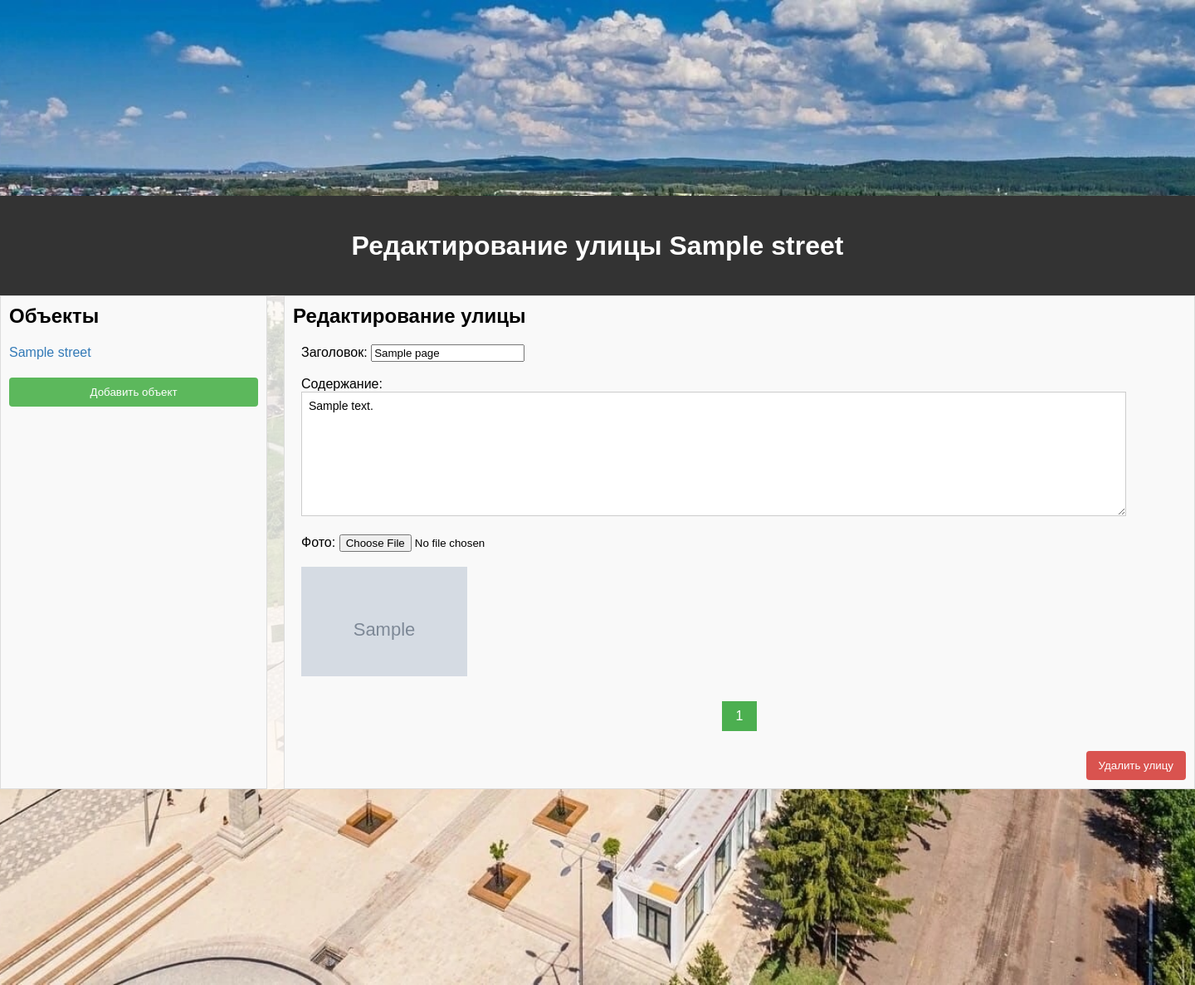
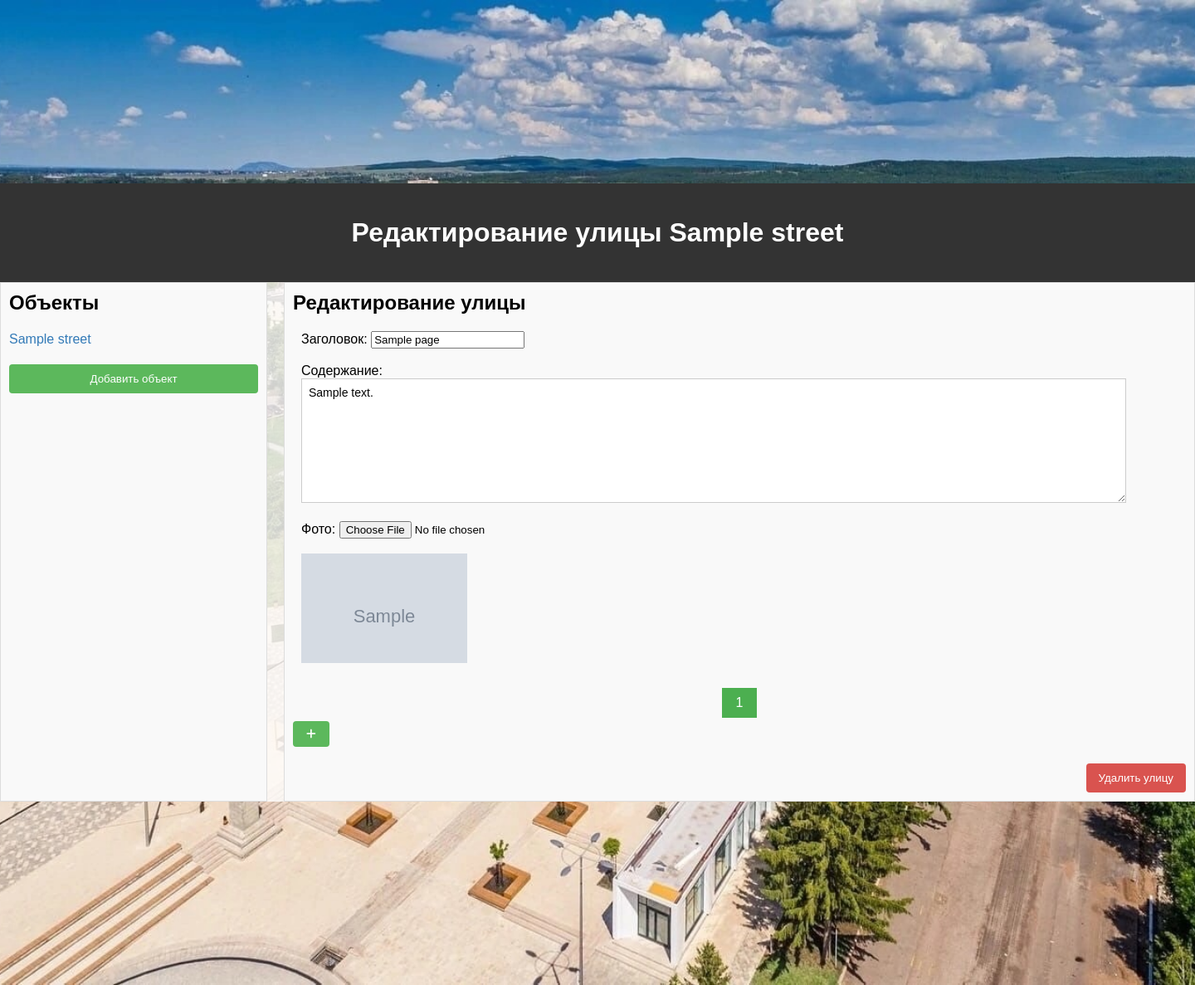
Before and after one commit to karrad1201/Ishimbay-map, a Flask app: template templates/admin_edit.html in a window 1440 px wide. Shown: the whole page at 83% size. Run offline with Flask 3, Linux system fonts and the light colour scheme; the template is opened without the code that fills it: most values are stand-ins (such as "Sample title", 1, 10 or a date in 2020); grey boxes marked "Sample" are stand-in pictures.

Commit message:
Update admin_edit.html

```diff
--- a/templates/admin_edit.html
+++ b/templates/admin_edit.html
@@ -78,7 +78,7 @@
 
         </div>
     </div>
-        <form method="post" action="{{ url_for('admin_add_page') }}" {% if street.pages|length == 1 %} style="display: none;" {% endif %}>
+        <form method="post" action="{{ url_for('admin_add_page') }}">
             <input type="hidden" name="street_id" value="{{ street.id }}">
             <button id="add-page-button" class="add-page-button" type="submit">
                 <i class="fas fa-plus"></i>
```
